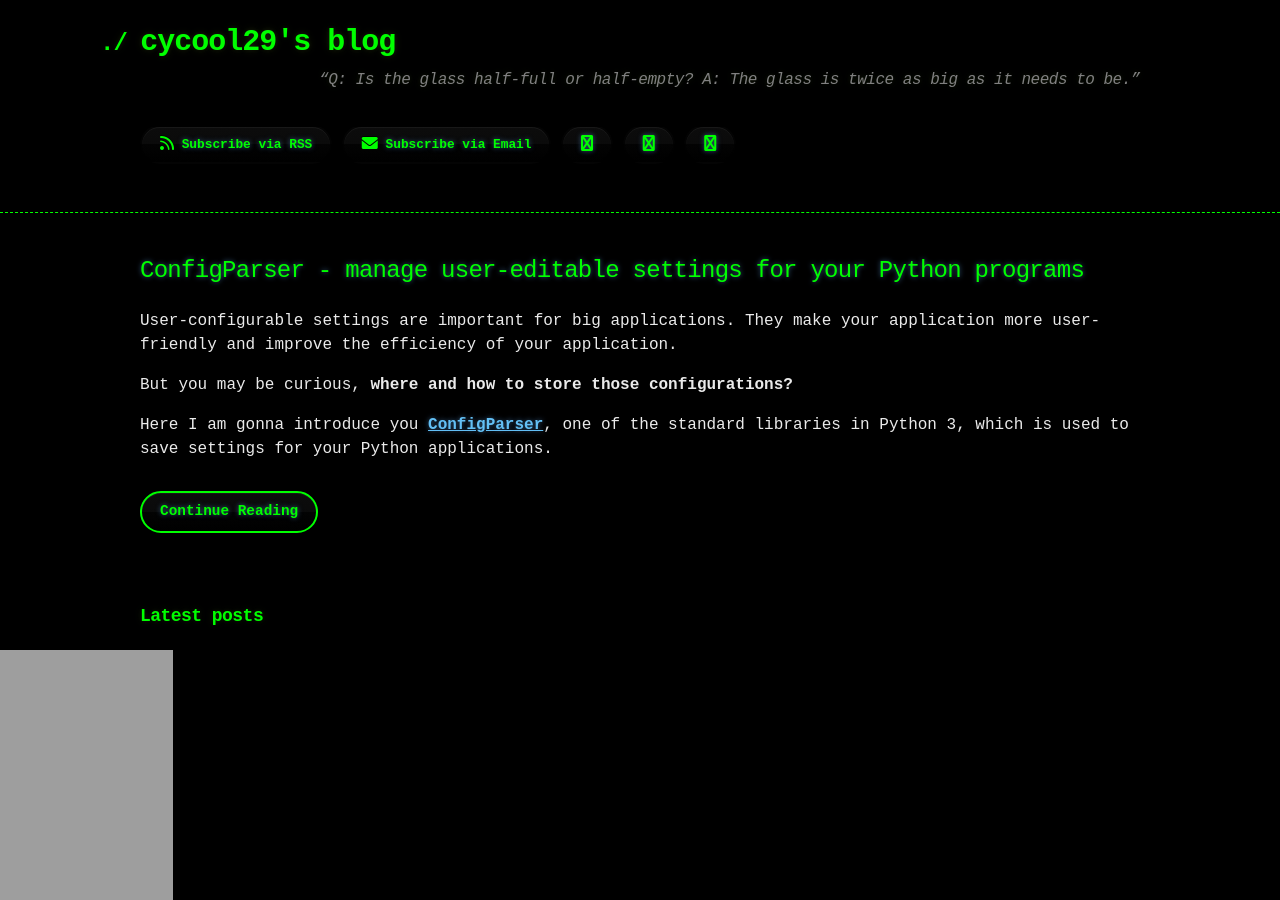
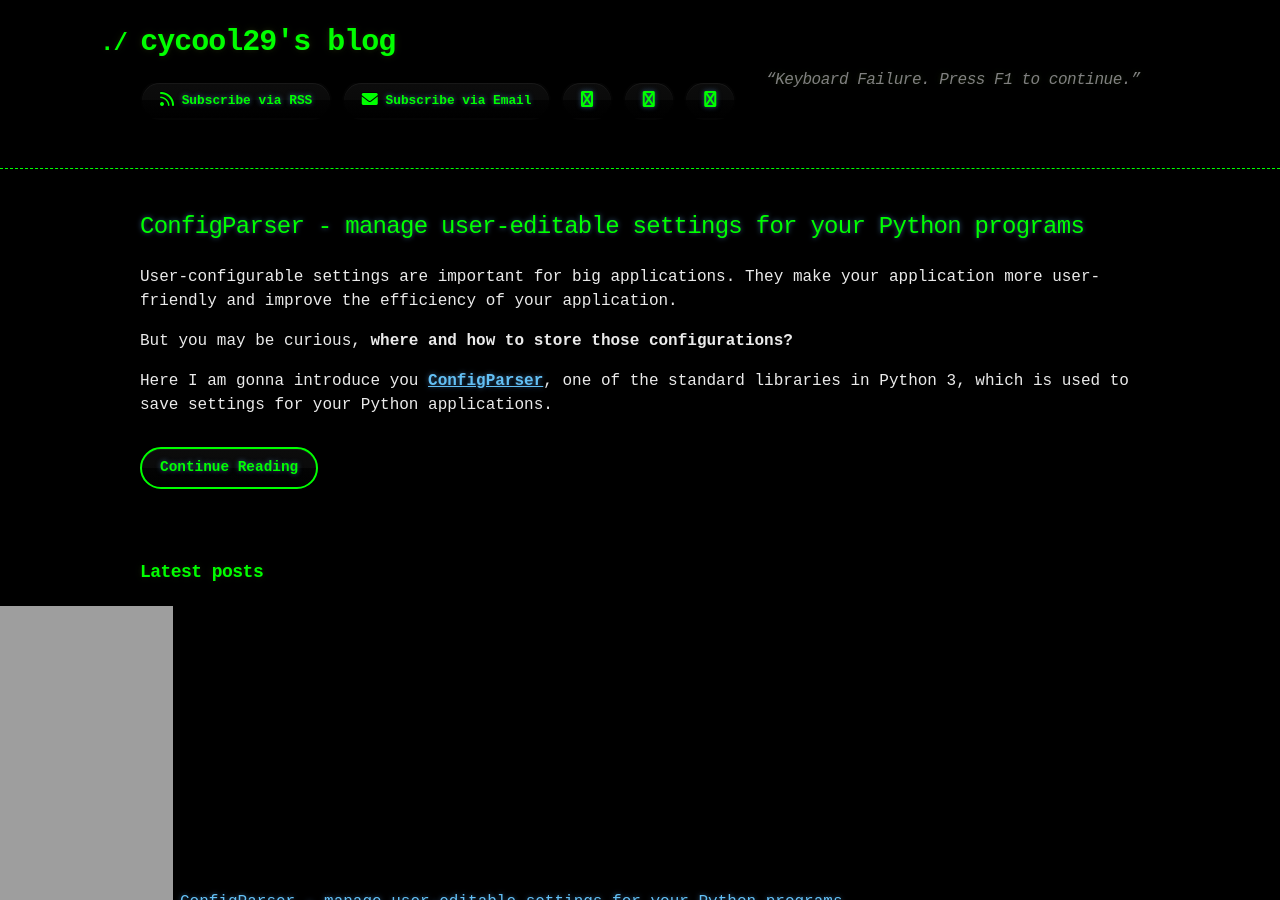
Before and after one commit to cycool29/cycool29.github.io, a Jekyll site: the page built from index.md, in a window 1280 px wide and 900 px high. Built offline with Jekyll 4.4.1, drawn with Linux system fonts in a browser that asks for light colours; a style sheet for code colours, icons or effects is not loaded.

Commit message:
Update quotes

```diff
--- a/_config.yml
+++ b/_config.yml
@@ -1,5 +1,5 @@
 title: cycool29's blog
-description: "“Q: Is the glass half-full or half-empty? A: The glass is twice as big as it needs to be.” "
+description: "“Keyboard Failure. Press F1 to continue.” "
 bio: A high school student. Intermediate in Python, Git, Bash. Learning JavaScript. He/Him. "
 author: cycool29
 url: https://cycool29.github.io
```
